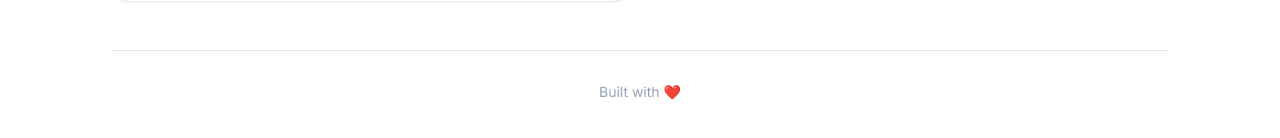
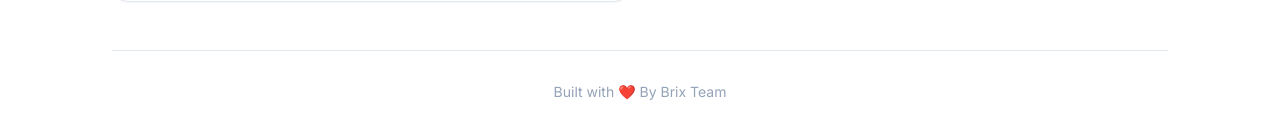
Before and after one commit to Hansyenne/Admin, a plain HTML site: page docs/index.html in a window 1280 px wide. Shown: the part 1676-1814 px from the top of the page. Drawn offline with Linux system fonts and the light colour scheme.

Commit message:
Update footer text to include 'By Brix Team'

```diff
--- a/docs/index.html
+++ b/docs/index.html
@@ -269,7 +269,7 @@
     </div>
   </section>
 
-  <div class="footer">Built with ❤️</div>
+  <div class="footer">Built with ❤️ By Brix Team</div>
 </div>
 
 <script>
```
